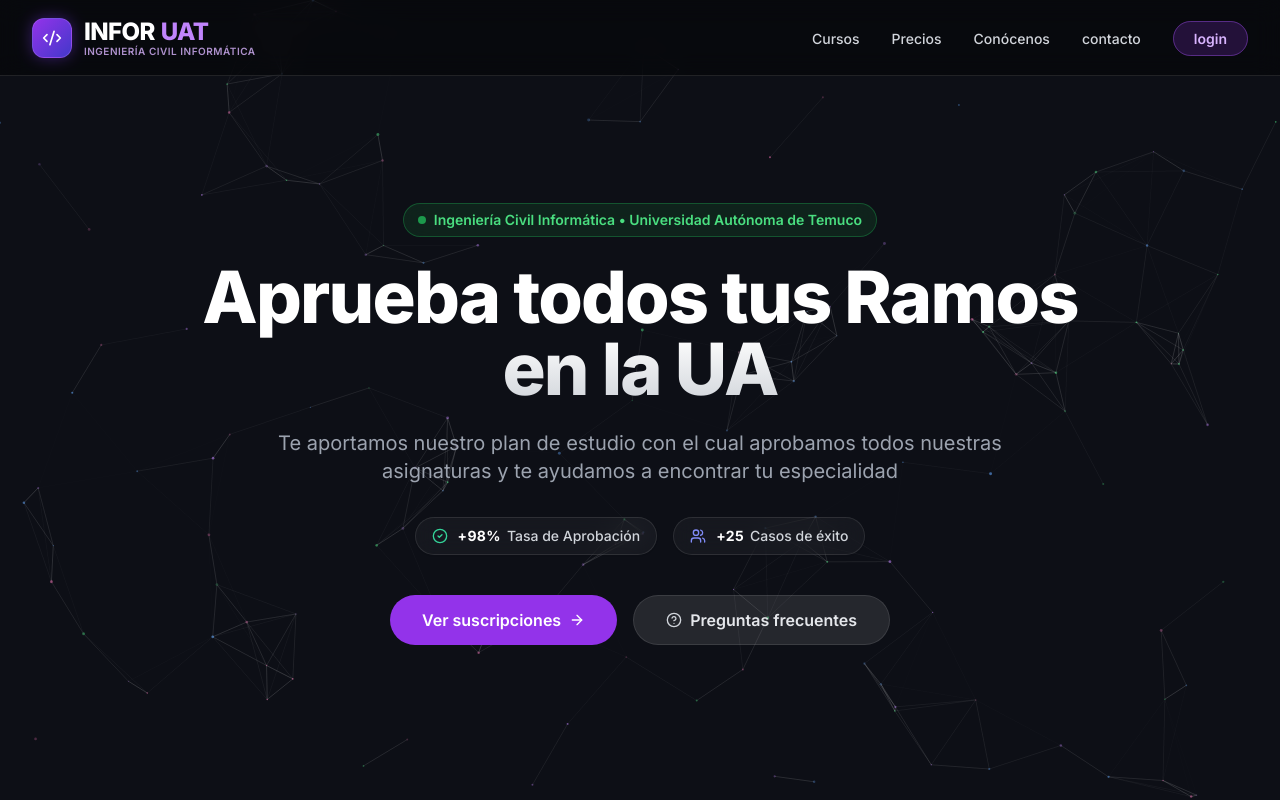
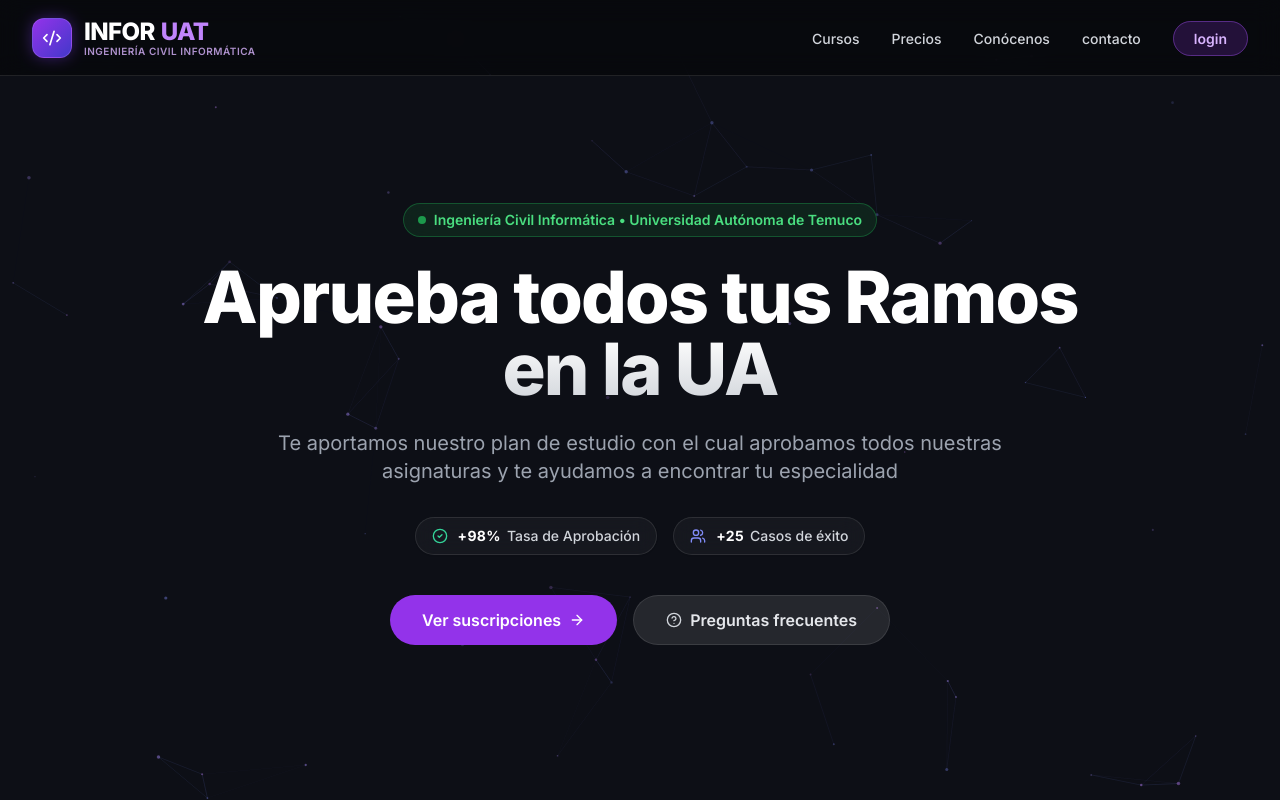
Before and after one commit to Jaruza/Evaluacion1, a React (Vite) app: page / in a window 1280 px wide. Built offline with nearby package versions, Linux system fonts and the light colour scheme.

Commit message:
smooth movement

```diff
--- a/src/components/ParticleBackground.jsx
+++ b/src/components/ParticleBackground.jsx
@@ -18,43 +18,45 @@ const ParticleBackground = () => {
     },
   },
   fpsLimit: 60,
-    // Reemplaza dentro de interactivity:
   interactivity: {
     events: {
       onHover: {
         enable: true,
-      mode: ["grab", "repulse"], // Mantiene ambos activos a la vez
+        mode: ["grab", "repulse"],
       },
       resize: true,
     },
     modes: {
       grab: {
-      distance: 220, // Qué tan lejos llega la tela de araña del mouse
+        // Distancia corta y enlaces tenues para que la tela de araña no sature la vista
+        distance: 120,
         links: {
-        opacity: 0.35, // Opacidad de los hilos que salen de tu cursor
-        color: "#a855f7", // Hilo púrpura hacia el mouse
+          opacity: 0.15,
+          color: "#c084fc",
         },
       },
       repulse: {
-      distance: 140, // Radio en el que empuja las partículas
-      duration: 3,   // Cuánto tardan en recuperarse (mayor número = más flotación residual)
-      speed: 0.2,    // Suavidad del empuje (menor número = empuje más lento y elegante)
+        // Radio pequeño: solo afecta a partículas inmediatamente bajo el cursor
+        distance: 70,
+        // Duración breve: absorbe el empujón y vuelve al flujo sin elasticidad brusca
+        duration: 0.8,
+        // Velocidad mínima: un toque suave en lugar de una expulsión violenta
+        speed: 0.08,
       },
     },
   },
   particles: {
     color: {
-        value: ["#f472b6", "#60a5fa", "#c084fc", "#4ade80"],
+      // Tonos discretos: lavanda, violeta e índigo apagado
+      value: ["#a78bfa", "#818cf8", "#c084fc"],
     },
     links: {
-        color: "#ffffff",
-        distance: 110,
+      color: "#818cf8",
+      distance: 120,
       enable: true,
-        opacity: 0.1,
+      // Opacidad reducida para no competir con el Hero
+      opacity: 0.08,
       width: 1,
-      },
-      collisions: {
-        enable: false,
     },
     move: {
       direction: "none",
@@ -62,26 +64,30 @@ interactivity: {
       outModes: {
         default: "out",
       },
-  random: true,     // Alterna trayectorias para que no viajen en líneas duras
-  speed: 0.4,       // Velocidad crucero base (calma y fluidez)
+      random: true,
+      // Velocidad de crucero lenta y constante
+      speed: 0.35,
       straight: false,
-  decay: 0.005,     // Fricción suave: da esa sensación de inercia y resistencia física
+      // decay en 0 (o ausente) para evitar que la partícula se frene artificialmente
+      decay: 0,
     },
     number: {
       density: {
         enable: true,
-          area: 800,
+        area: 900,
       },
-        value: 120,
+      value: 60,
     },
     opacity: {
-        value: { min: 0.2, max: 0.6 },
+      // Opacidad baja y variable para dar sensación de fondo profundo
+      value: { min: 0.15, max: 0.45 },
     },
     shape: {
       type: "circle",
     },
     size: {
-        value: { min: 0.5, max: 1.5 },
+      // Nodos diminutos: el tamaño máximo no supera los 1.8px
+      value: { min: 0.6, max: 1.8 },
     },
   },
   detectRetina: true,
```
Lines whose indentation alone changed are shown as unchanged.
